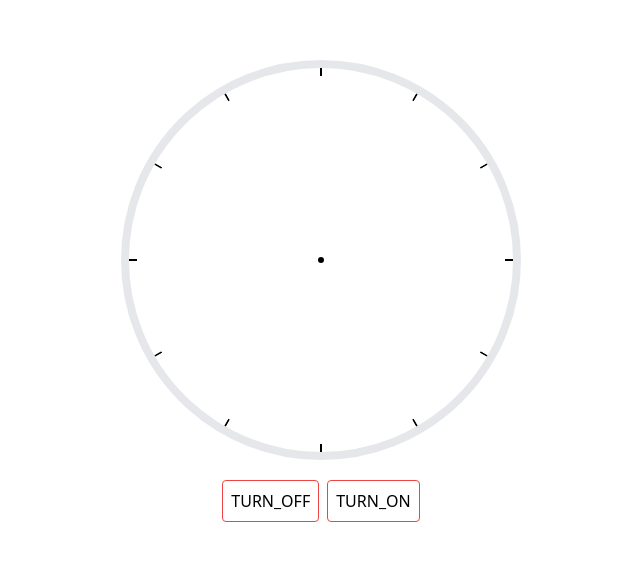
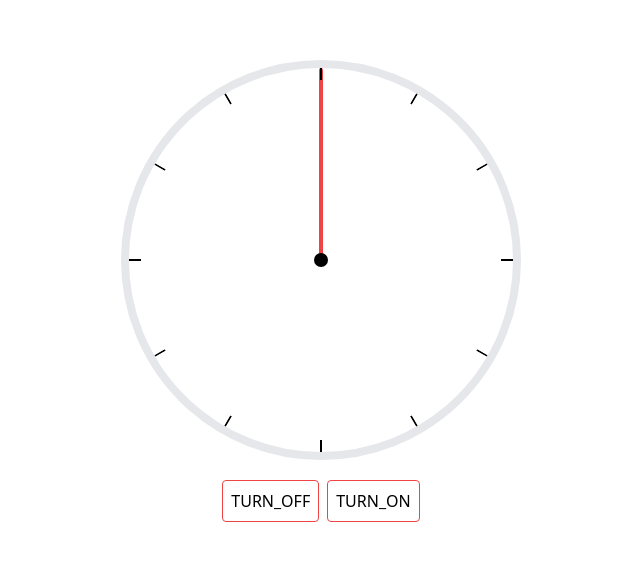
Before and after one commit to krikchaip/devlab, a React (Vite) app in the folder vite-xstate/: page / in a window 1280 px wide. Shown: the part 109-670 px from the top of the page, without its empty margins (319-959 px from the left). Built offline with nearby package versions, Linux system fonts and the light colour scheme.

Commit message:
vite-xstate: second hand degree UI & function

```diff
--- a/vite-xstate/src/app/index.tsx
+++ b/vite-xstate/src/app/index.tsx
@@ -1,15 +1,22 @@
-import { useMachine } from "@xstate/react";
+import { useInterpret, useSelector } from "@xstate/react";
 
 import { clock } from "~/machines";
 
 export default function App() {
-  const [state, send] = useMachine(clock);
+  const actor = useInterpret(clock);
+  const secondHandDegree = useSelector(
+    actor,
+    ({ context }) => context.secondHandDegree
+  );
+
+  const { send } = actor;
+
   return (
     <div className="absolute-center space-y-5">
       <div
         className="
           w-[25rem] h-[25rem] rounded-full border-8 relative
-          before:w-1.5 before:h-1.5 before:absolute-center before:bg-black before:rounded-full
+          before:w-3.5 before:h-3.5 before:absolute-center before:z-10 before:bg-black before:rounded-full
         "
       >
         {Array.from(Array(12), (_, i) => (
@@ -17,11 +24,17 @@ export default function App() {
             key={i}
             className="
               w-0.5 h-[calc(12.5rem-8px)] bg-black absolute-center !top-0 origin-bottom
-              [clip-path:inset(0_0_calc(100%-theme(spacing.2)))]
+              [clip-path:inset(0_0_calc(100%-theme(spacing.3)))]
             "
             style={{ transform: `translateX(-50%) rotate(${i * 30}deg)` }}
           />
         ))}
+        <div
+          className="w-1 h-[calc(12.5rem-8px)] absolute-center !top-0 origin-bottom bg-red-500 rounded-sm -z-10"
+          style={{
+            transform: `translateX(-50%) rotate(${secondHandDegree}deg)`,
+          }}
+        />
       </div>
       <div className="space-x-2 flex justify-center">
         <button
```
